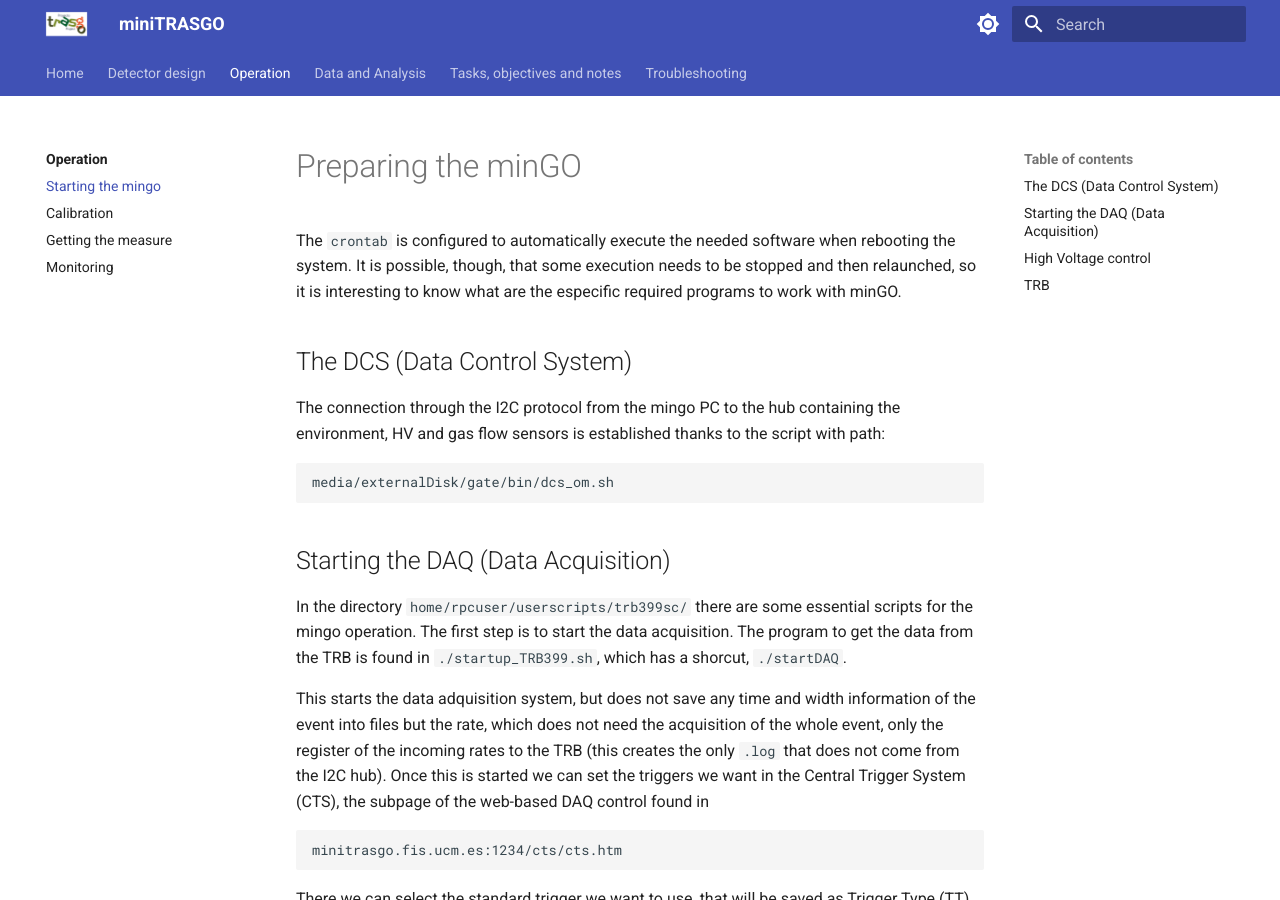
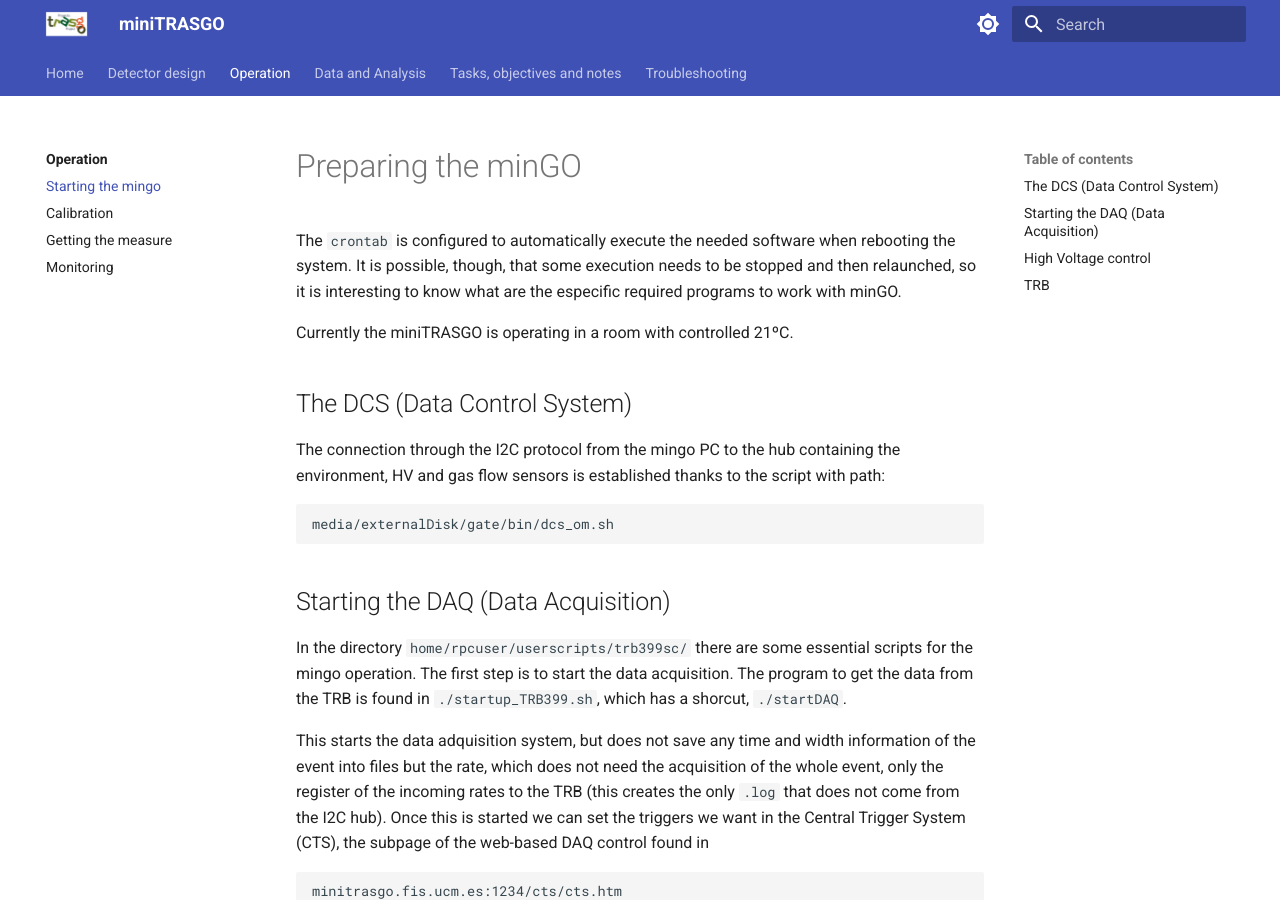
Before and after one commit to cayesoneira/miniTRASGO-documentation, an MkDocs documentation site: the page built from docs/operation/configuration.md, in a window 1280 px wide and 900 px high. Built offline with MkDocs 1.6.1 and Material for MkDocs 9.7.7, drawn with Linux system fonts in a browser that asks for light colours.

Commit message:
Update configuration.md

```diff
--- a/docs/operation/configuration.md
+++ b/docs/operation/configuration.md
@@ -1,6 +1,8 @@
 # Preparing the minGO
 
 The `crontab` is configured to automatically execute the needed software when rebooting the system. It is possible, though, that some execution needs to be stopped and then relaunched, so it is interesting to know what are the especific required programs to work with minGO.
+
+Currently the miniTRASGO is operating in a room with controlled 21ºC.
 
 ## The DCS (Data Control System)
 The connection through the I2C protocol from the mingo PC to the hub containing the environment, HV and gas flow sensors is established thanks to the script with path:
```
